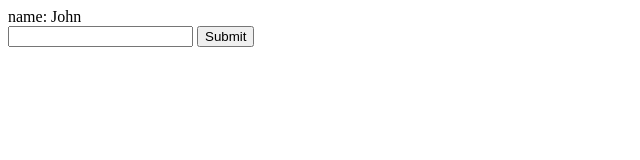
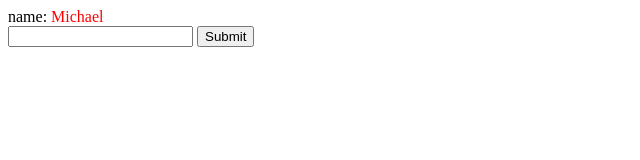
Before and after one commit to dnrsm/-ci-e2e-ie, a website: page public/index.html in a window 1280 px wide. Shown: the full height of the page, 0-640 px from the left. Drawn offline with Linux system fonts and the light colour scheme.

Commit message:
check error

```diff
--- a/public/index.html
+++ b/public/index.html
@@ -16,6 +16,25 @@
 
   <script>
     const nameText = document.getElementById("text");
+
+    async function delayChangeText() {
+      async function changeText() {
+        return new Promise((resolve, reject) => {
+          setTimeout(() => {
+            nameText.textContent = "Michael"
+            resolve()
+          }, 1000);
+        })
+      }
+
+      function chegeColor() {
+        nameText.style.color = "red"
+      }
+      await changeText()
+      chegeColor()
+    }
+    delayChangeText()
+
     const form = document.getElementById("myForm");
     form.addEventListener("submit", function (event) {
       event.preventDefault();
```
Also changed, not shown: tests/e2e/test.js (+9 -1 lines).
